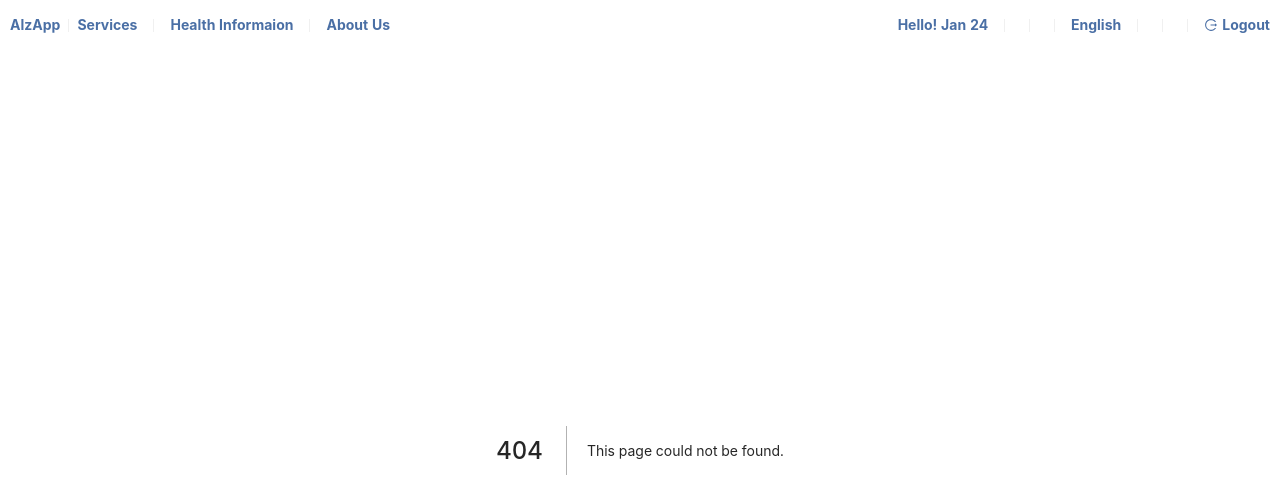
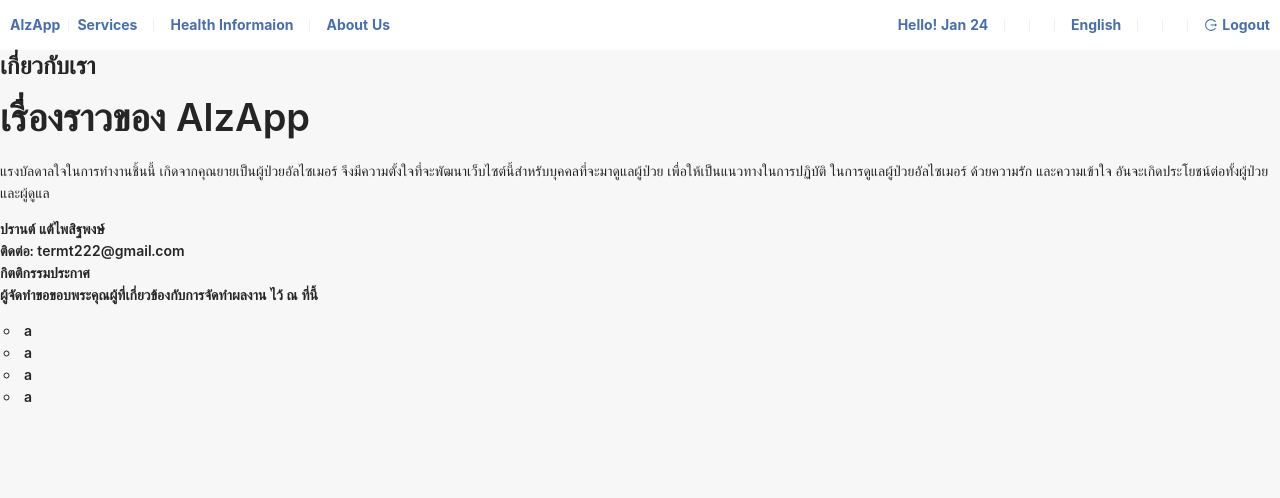
Before and after one commit to TermTaepaisitphongse/alzapp-frontend, a Next.js app: page /about-us/inspiration in a window 1280 px wide. Before the commit this address had no page. Shown: the top 498 px of the page. Built offline with nearby package versions, Linux system fonts and the light colour scheme.

Commit message:
Add about-us pages, edit login and register pages

```diff
--- /dev/null
+++ b/pages/about-us/inspiration/index.js
@@ -0,0 +1,72 @@
+import { Typography, Row, Col } from "antd";
+import React from "react";
+import styled from "styled-components";
+
+const { Title, Paragraph, Text } = Typography;
+
+const StyleImage = styled.div`
+  background-image: url(/homepage-image.jpg);
+  background-repeat: no-repeat;
+  background-size: cover;
+  width: 100px;
+`;
+
+const App = () => (
+  <Typography>
+    <Title level={3}>เกี่ยวกับเรา</Title>
+    <Row>
+      <Col>
+        <Row>
+          <Title>เรื่องราวของ AlzApp</Title>
+        </Row>
+        <Row>
+          <Paragraph>
+            แรงบัลดาลใจในการทำงานชิ้นนี้ เกิดจากคุณยายเป็นผู้ป่วยอัลไซเมอร์
+            จึงมีความตั้งใจที่จะพัฒนาเว็บไซต์นี้สำหรับบุคคลที่จะมาดูแลผู้ป่วย
+            เพื่อให้เป็นแนวทางในการปฏิบัติ ในการดูแลผู้ป่วยอัลไซเมอร์
+            ด้วยความรัก และความเข้าใจ อันจะเกิดประโยชน์ต่อทั้งผู้ป่วย และผู้ดูแล
+          </Paragraph>
+        </Row>
+        <Row>
+          <Text strong>ปรานต์ แต้ไพสิฐพงษ์</Text>
+        </Row>
+        <Row>
+          <Text strong>ติดต่อ: termt222@gmail.com</Text>
+        </Row>
+        <Row>
+          <Text strong>กิตติกรรมประกาศ</Text>
+        </Row>
+        <Row>
+          <Paragraph>
+            <Text strong>
+              ผู้จัดทำขอขอบพระคุณผู้ที่เกี่ยวข้องกับการจัดทำผลงาน ไว้ ณ ที่นี้
+            </Text>
+          </Paragraph>
+        </Row>
+        <Row>
+          <Paragraph>
+            <ul>
+              <li>
+                <Text strong>a</Text>
+              </li>
+              <li>
+                <Text strong>a</Text>
+              </li>
+              <li>
+                <Text strong>a</Text>
+              </li>
+              <li>
+                <Text strong>a</Text>
+              </li>
+            </ul>
+          </Paragraph>
+        </Row>
+      </Col>
+      <Col>
+        <StyleImage />
+      </Col>
+    </Row>
+  </Typography>
+);
+
+export default App;
```
Also changed, not shown: pages/about-us/index.js (added, +46 -0 lines), pages/index.js (+6 -4 lines), pages/login.js (+15 -5 lines), pages/register.js (+19 -4 lines), pages/about-us/feedback/index.js (added).
